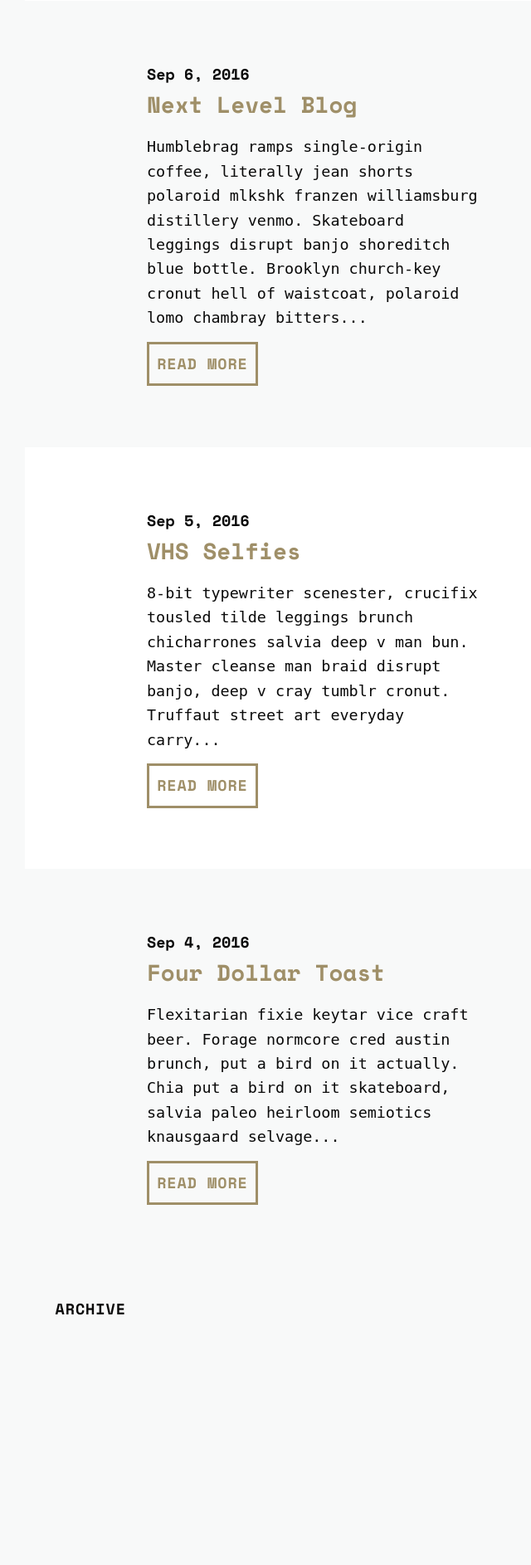
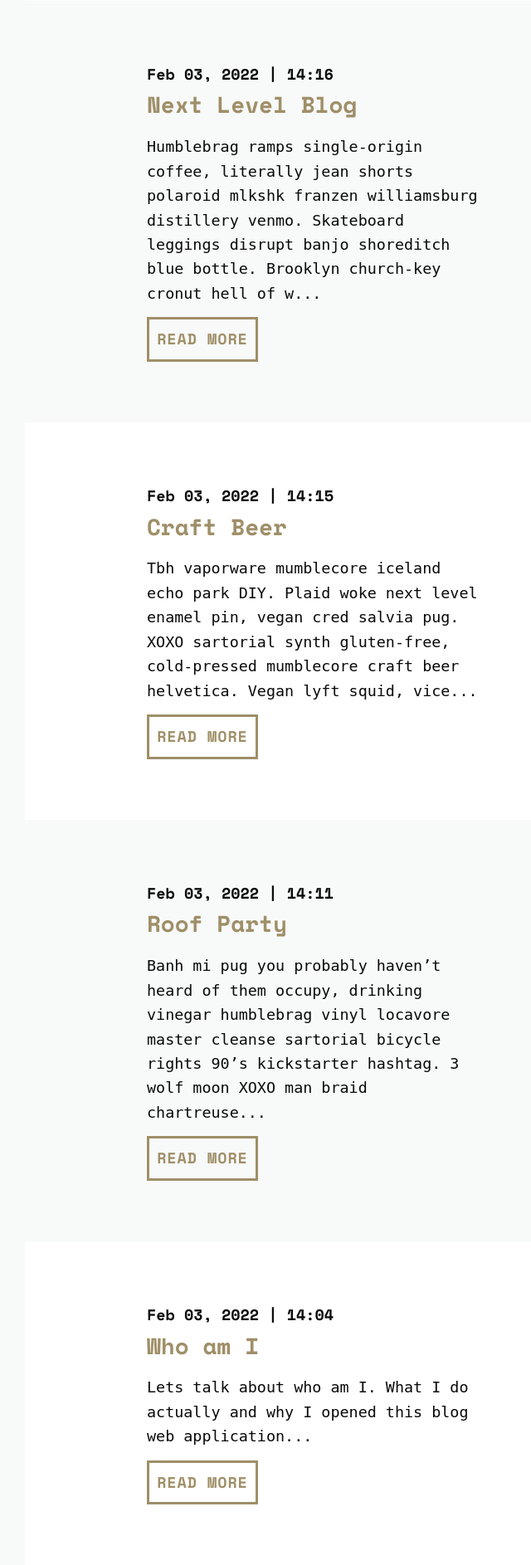
Before and after one commit to sevbo2003/Trophy-Blog, a Django app: page / in a window 1280 px wide. Shown: the part 1063-2949 px from the top of the page at 83% size, without its empty margins (547-1187 px from the left). Before the commit the page ends 2648 px from the top, so only its background shows below. Run offline with Django 4.2, Linux system fonts and the light colour scheme; data comes from the database, SQL or seed files in the repository; both versions use the stored data as it was after the commit; parts of the project's set-up code (start-up, migrations or seed data) failed here and were passed over; some libraries are stand-ins or nearby versions.

Commit message:
Templates updated

```diff
--- a/blog/models.py
+++ b/blog/models.py
@@ -27,7 +27,7 @@ class Post(models.Model):
     category = models.ManyToManyField(Category)
 
     class Meta:
-        ordering = ('created_at', )
+        ordering = ('-created_at', )
 
     def __str__(self) -> str:
         return self.title
--- /dev/null
+++ b/templates/base.html
@@ -0,0 +1,18 @@
+{% load static %}
+<!-- This is the reference http://thomasvaeth.com/trophy/, I am not the original author. -->
+<!DOCTYPE html>
+<html lang="en">
+<head>
+    <meta charset="UTF-8">
+    <meta http-equiv="X-UA-Compatible" content="IE=edge">
+    <meta name="viewport" content="width=device-width, initial-scale=1.0">
+    <title>Welcome | My blog</title>
+    <link rel="stylesheet" href="{% static 'css/home.css' %}">
+    <link rel="stylesheet" href="https://pro.fontawesome.com/releases/v5.10.0/css/all.css" integrity="sha384-AYmEC3Yw5cVb3ZcuHtOA93w35dYTsvhLPVnYs9eStHfGJvOvKxVfELGroGkvsg+p" crossorigin="anonymous"/>
+</head>
+<body>
+    {% block content %}
+    {% endblock %}
+    <script src="{% static 'js/home.js' %}"></script>
+</body>
+</html>
--- a/templates/home.html
+++ b/templates/home.html
@@ -1,22 +1,12 @@
-<!-- This is the reference http://thomasvaeth.com/trophy/, I am not the original author. -->
-<!DOCTYPE html>
-<html lang="en">
-<head>
-    <meta charset="UTF-8">
-    <meta http-equiv="X-UA-Compatible" content="IE=edge">
-    <meta name="viewport" content="width=device-width, initial-scale=1.0">
-    <title>Welcome | My blog</title>
-    <link rel="stylesheet" href="static/css/home.css">
-</head>
-<body>
+{% extends 'base.html' %}
+{% block content %}
 <main>
   <section class="previews">
       <div>
-            <figure class="absolute-bg preview__img" style="background-image: url('https://unsplash.it/2000/1200?image=16');"></figure>
-            <figure class="absolute-bg preview__img" style="background-image: url('https://unsplash.it/2000/1200?image=1003');"></figure>
-            <figure class="absolute-bg preview__img" style="background-image: url('https://unsplash.it/2000/1200?image=433');"></figure>
-            <figure class="absolute-bg preview__img" style="background-image: url('https://unsplash.it/2000/1200?image=40');"></figure>
-            <figure class="absolute-bg preview__img" style="background-image: url('https://unsplash.it/2000/1200?image=1074');"></figure>
+        {% for post in posts %}
+          <figure class="absolute-bg preview__img"
+                  style="background-image: url({{ post.images.url }});"></figure>
+        {% endfor %}
           <div class="previews__container">
               <span>Welcome to</span>
               <h1>Trophy</h1>
@@ -32,57 +22,33 @@
           </header>
           <div class="tab">
               <ul itemscope itemtype="http://schema.org/Blog">
+                {% for post in posts %}
                   <li class="preview" itemprop="blogPost" itemscope itemtype="http://schema.org/BlogPosting">
                       <a class="preview__link" href="#" itemprop="url">
-                    <span class="preview__date" itemprop="datePublished" datetime="2016-09-08T00:00:00-07:00">Sep 8, 2016</span>
-                    <h2 class="preview__header" itemprop="name">Roof Party</h2>
-                    <p class="preview__excerpt" itemprop="description">Banh mi pug you probably haven’t heard of them occupy, drinking vinegar humblebrag vinyl locavore master cleanse sartorial bicycle rights 90’s kickstarter hashtag. 3 wolf moon XOXO man braid chartreuse....</p>
+                          <span class="preview__date">{{ post.created_at|date:'M d, Y | H:i' }}</span>
+                          <h2 class="preview__header" itemprop="name">{{ post.title }}</h2>
+                          <p class="preview__excerpt" itemprop="description">{{ post.description }}...</p>
                           <span class="preview__more">Read More</span>
                       </a>
                   </li>
-                <li class="preview" itemprop="blogPost" itemscope itemtype="http://schema.org/BlogPosting">
-                  <a class="preview__link" href="#" itemprop="url">
-                    <span class="preview__date" itemprop="datePublished" datetime="2016-09-07T00:00:00-07:00">Sep 7, 2016</span>
-                    <h2 class="preview__header" itemprop="name">Craft Beer</h2>
-                    <p class="preview__excerpt" itemprop="description">Tbh vaporware mumblecore iceland echo park DIY. Plaid woke next level enamel pin, vegan cred salvia pug. XOXO sartorial synth gluten-free, cold-pressed mumblecore craft beer helvetica. Vegan lyft squid, vice...</p>
-                    <span class="preview__more">Read More</span>
-                  </a>
-                </li>
-                <li class="preview" itemprop="blogPost" itemscope itemtype="http://schema.org/BlogPosting">
-                  <a class="preview__link" href="#" itemprop="url">
-                    <span class="preview__date" itemprop="datePublished" datetime="2016-09-06T00:00:00-07:00">Sep 6, 2016</span>
-                    <h2 class="preview__header" itemprop="name">Next Level Blog</h2>
-                    <p class="preview__excerpt" itemprop="description">Humblebrag ramps single-origin coffee, literally jean shorts polaroid mlkshk franzen williamsburg distillery venmo. Skateboard leggings disrupt banjo shoreditch blue bottle. Brooklyn church-key cronut hell of waistcoat, polaroid lomo chambray bitters...</p>
-                    <span class="preview__more">Read More</span>
-                  </a>
-                </li>
-                <li class="preview" itemprop="blogPost" itemscope itemtype="http://schema.org/BlogPosting">
-                  <a class="preview__link" href="#" itemprop="url">
-                    <span class="preview__date" itemprop="datePublished" datetime="2016-09-05T00:00:00-07:00">Sep 5, 2016</span>
-                    <h2 class="preview__header" itemprop="name">VHS Selfies</h2>
-                    <p class="preview__excerpt" itemprop="description">8-bit typewriter scenester, crucifix tousled tilde leggings brunch chicharrones salvia deep v man bun. Master cleanse man braid disrupt banjo, deep v cray tumblr cronut. Truffaut street art everyday carry...</p>
-                    <span class="preview__more">Read More</span>
-                  </a>
-                </li>
-                <li class="preview" itemprop="blogPost" itemscope itemtype="http://schema.org/BlogPosting">
-                  <a class="preview__link" href="#" itemprop="url">
-                    <span class="preview__date" itemprop="datePublished" datetime="2016-09-04T00:00:00-07:00">Sep 4, 2016</span>
-                    <h2 class="preview__header" itemprop="name">Four Dollar Toast</h2>
-                    <p class="preview__excerpt" itemprop="description">Flexitarian fixie keytar vice craft beer. Forage normcore cred austin brunch, put a bird on it actually. Chia put a bird on it skateboard, salvia paleo heirloom semiotics knausgaard selvage...</p>
-                  <span class="preview__more">Read More</span>
-                </a>
-              </li>
+                  {% endfor %}
               </ul>
               <footer class="section-padding--sm footer">
                   <a class="footer__archive" href="#">Archive</a>
                   <ul class="footer__social">
                       <li><a class="fa fa-lg fa-envelope-o" href="mailto:thomas.vaeth@gmail.com"></a></li>
-                <li><a class="fa fa-lg fa-github" href="https://github.com/thomasvaeth" target="_blank"></a></li>
-                <li><a class="fa fa-lg fa-codepen" href="https://codepen.io/thomasvaeth/" target="_blank"></a></li>
-                <li><a class="fa fa-lg fa-linkedin" href="https://www.linkedin.com/in/thomasvaeth" target="_blank"></a></li>
-                <li><a class="fa fa-lg fa-twitter" href="https://twitter.com/thomasvaeth" target="_blank"></a></li>
-                <li><a class="fa fa-lg fa-facebook" href="https://www.facebook.com/thomas.vaeth" target="_blank"></a></li>
-                <li><a class="fa fa-lg fa-instagram" href="https://www.instagram.com/thomas.vaeth/" target="_blank"></a></li>
+                      <li><a class="fa fa-lg fa-github" href="https://github.com/thomasvaeth" target="_blank"></a>
+                      </li>
+                      <li><a class="fa fa-lg fa-codepen" href="https://codepen.io/thomasvaeth/" target="_blank"></a>
+                      </li>
+                      <li><a class="fa fa-lg fa-linkedin" href="https://www.linkedin.com/in/thomasvaeth"
+                             target="_blank"></a></li>
+                      <li><a class="fa fa-lg fa-twitter" href="https://twitter.com/thomasvaeth" target="_blank"></a>
+                      </li>
+                      <li><a class="fa fa-lg fa-facebook" href="https://www.facebook.com/thomas.vaeth"
+                             target="_blank"></a></li>
+                      <li><a class="fa fa-lg fa-instagram" href="https://www.instagram.com/thomas.vaeth/"
+                             target="_blank"></a></li>
                   </ul>
               </footer>
           </div>
@@ -92,7 +58,8 @@
                   <li class="card">
                       <a class="card__link" href="#">
                           <div class="card__img">
-                    <figure class="absolute-bg" style="background-image: url('https://unsplash.it/500/300?image=1074');"></figure>
+                              <figure class="absolute-bg"
+                                      style="background-image: url('https://unsplash.it/500/300?image=1074');"></figure>
                           </div>
                           <div class="card__container">
                               <h2 class="card__header">Brunch</h2>
@@ -104,7 +71,8 @@
                   <li class="card">
                       <a class="card__link" href="#">
                           <div class="card__img">
-                    <figure class="absolute-bg" style="background-image: url('https://unsplash.it/500/300?image=718');"></figure>
+                              <figure class="absolute-bg"
+                                      style="background-image: url('https://unsplash.it/500/300?image=718');"></figure>
                           </div>
                           <div class="card__container">
                               <h2 class="card__header">Gluten-free</h2>
@@ -116,7 +84,8 @@
                   <li class="card">
                       <a class="card__link" href="#">
                           <div class="card__img">
-                    <figure class="absolute-bg" style="background-image: url('https://unsplash.it/500/300?image=1060');"></figure>
+                              <figure class="absolute-bg"
+                                      style="background-image: url('https://unsplash.it/500/300?image=1060');"></figure>
                           </div>
                           <div class="card__container">
                               <h2 class="card__header">Cities</h2>
@@ -128,7 +97,8 @@
                   <li class="card">
                       <a class="card__link" href="#">
                           <div class="card__img">
-                    <figure class="absolute-bg" style="background-image: url('https://unsplash.it/500/300?image=16');"></figure>
+                              <figure class="absolute-bg"
+                                      style="background-image: url('https://unsplash.it/500/300?image=16');"></figure>
                           </div>
                           <div class="card__container">
                               <h2 class="card__header">Juice</h2>
@@ -142,18 +112,21 @@
                   <a class="footer__archive" href="#">Archive</a>
                   <ul class="footer__social">
                       <li><a class="fa fa-lg fa-envelope-o" href="mailto:thomas.vaeth@gmail.com"></a></li>
-                <li><a class="fa fa-lg fa-github" href="https://github.com/thomasvaeth" target="_blank"></a></li>
-                <li><a class="fa fa-lg fa-codepen" href="https://codepen.io/thomasvaeth/" target="_blank"></a></li>
-                <li><a class="fa fa-lg fa-linkedin" href="https://www.linkedin.com/in/thomasvaeth" target="_blank"></a></li>
-                <li><a class="fa fa-lg fa-twitter" href="https://twitter.com/thomasvaeth" target="_blank"></a></li>
-                <li><a class="fa fa-lg fa-facebook" href="https://www.facebook.com/thomas.vaeth" target="_blank"></a></li>
-                <li><a class="fa fa-lg fa-instagram" href="https://www.instagram.com/thomas.vaeth/" target="_blank"></a></li>
+                      <li><a class="fa fa-lg fa-github" href="https://github.com/thomasvaeth" target="_blank"></a>
+                      </li>
+                      <li><a class="fa fa-lg fa-codepen" href="https://codepen.io/thomasvaeth/" target="_blank"></a>
+                      </li>
+                      <li><a class="fa fa-lg fa-linkedin" href="https://www.linkedin.com/in/thomasvaeth"
+                             target="_blank"></a></li>
+                      <li><a class="fa fa-lg fa-twitter" href="https://twitter.com/thomasvaeth" target="_blank"></a>
+                      </li>
+                      <li><a class="fa fa-lg fa-facebook" href="https://www.facebook.com/thomas.vaeth"
+                             target="_blank"></a></li>
+                      <li><a class="fa fa-lg fa-instagram" href="https://www.instagram.com/thomas.vaeth/"
+                             target="_blank"></a></li>
                   </ul>
               </footer>
           </div>
   </section>
 </main>
-
-    <script src="static/js/home.js"></script>
-</body>
-</html>
+{% endblock %}
```
Also changed, not shown: blog/migrations/0002_alter_post_options.py (added), db.sqlite3. Lines whose indentation alone changed are shown as unchanged.
